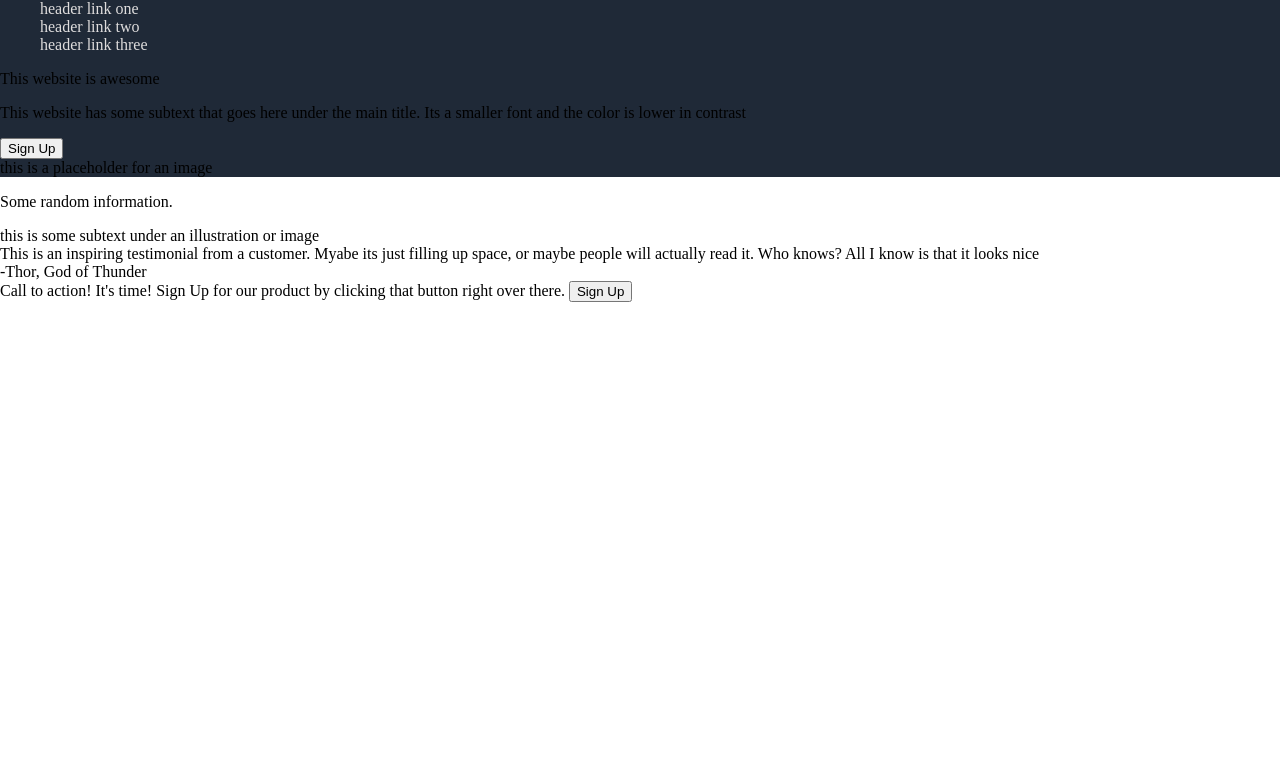
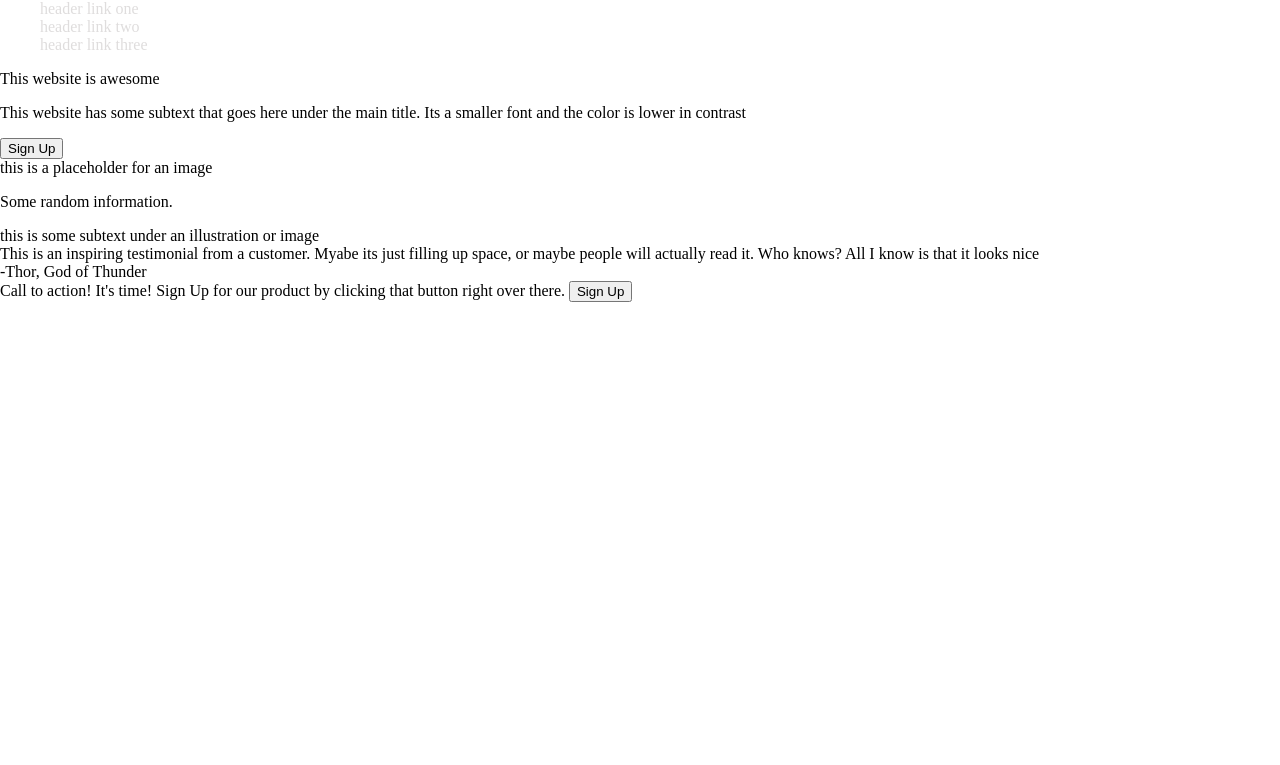
Before and after one commit to BonaOQuinn/Landing-Page, a plain HTML site: page index.html in a window 1280 px wide. Shown: the part 35-800 px from the top of the page. Drawn offline with Linux system fonts and the light colour scheme.

Commit message:
header container removed / new containers added.
I realized that I had one too many containers affecting the header section of the website. It was making it harder to align elements within the header so I removed it. However, I added a couple new containers: 'web-interact' and 'hero-main'. These containers make it easier to add properties and align within the second half of the header.

```diff
--- a/index.html
+++ b/index.html
@@ -12,24 +12,23 @@
     </head>
 
     <body>
-        <div class="header">
         <!--this is section header-->
+            <div class="header-top">
                 <div class="head-logo">Header Logo</div>
                 <ul>
                     <li><a href="#">header link one</a></li>
                     <li><a href="#">header link two</a></li>
                     <li><a href="#">header link three</a></li>
                 </ul>
+            </div>
 
             <div class="main-text">
-                <div>This website is awesome</div>
+                <div class="web-interact">
+                    <div class="hero-main">This website is awesome</div>
                     <p>This website has some subtext that goes here under the main title. Its a smaller font and the color is lower in contrast</p>
                     <button>Sign Up</button>
                 </div>
-
-            <div>
                 this is a placeholder for an image
-            </div>
             </div>
 
         <!--this is section #2-->
```
Lines whose indentation alone changed are shown as unchanged.
